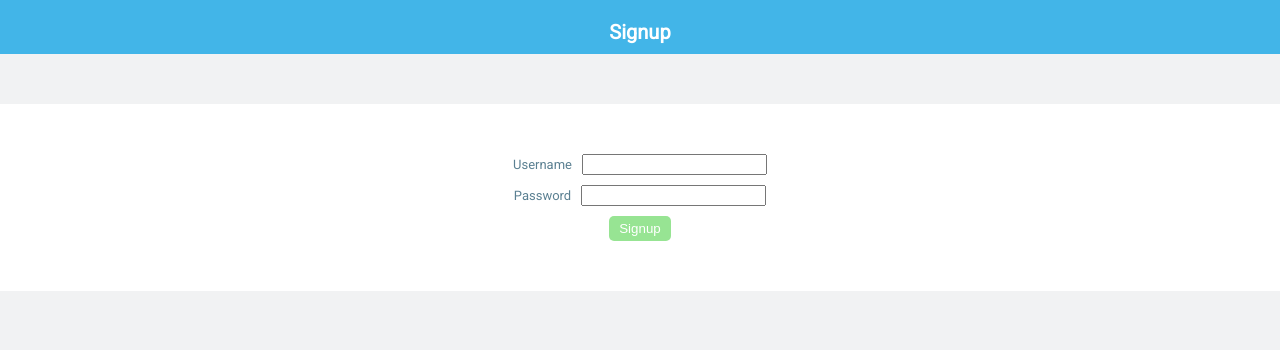
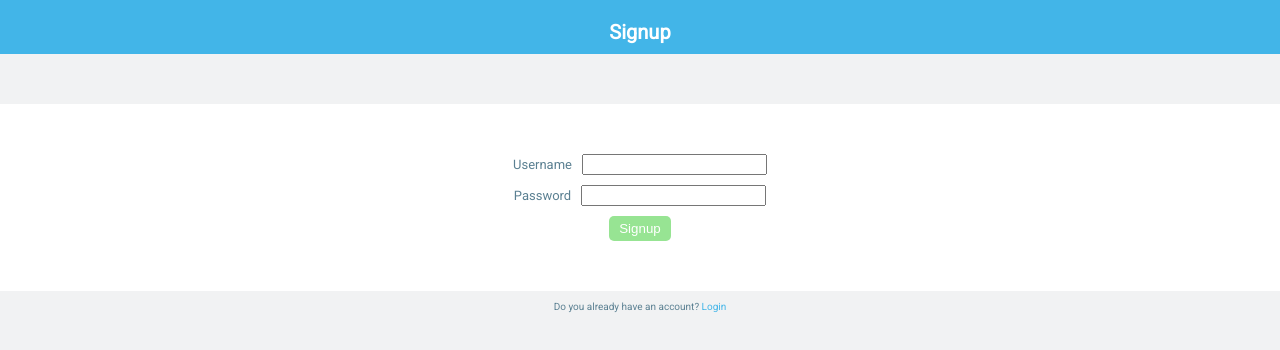
Before and after one commit to meronogbai/track-books, a React (Create React App) app: page /signup in a window 1280 px wide. Shown: the top 350 px of the page. Built offline with nearby package versions, Linux system fonts and the light colour scheme.

Commit message:
Add login link in signup form

```diff
--- a/src/containers/Signup.js
+++ b/src/containers/Signup.js
@@ -1,5 +1,6 @@
 import { useEffect } from 'react';
 import { useDispatch } from 'react-redux';
+import { Link } from 'react-router-dom';
 import Form from '../components/Form';
 import { changeTitle } from '../redux/title';
 import { authUser } from '../redux/user';
@@ -10,7 +11,16 @@ const Signup = () => {
   useEffect(() => {
     dispatch(changeTitle(type));
   }, []);
-  return (<Form type="Signup" action={authUser} endpoint="users" />);
+  return (
+    <>
+      <Form type="Signup" action={authUser} endpoint="users" />
+      <p className="text-center">
+        Do you already have an account?
+        {' '}
+        <Link to="/login">Login</Link>
+      </p>
+    </>
+  );
 };
 
 export default Signup;
--- a/src/index.css
+++ b/src/index.css
@@ -27,6 +27,11 @@ h6 {
 body {
   background-color: var(--main-bg-color);
   color: var(--main-text-color);
+}
+
+a {
+  text-decoration: none;
+  color: var(--primary-color);
 }
 
 .Header {
@@ -66,3 +71,9 @@ body {
   align-items: center;
   padding: 15rem 0;
 }
+
+/* utils */
+
+.text-center {
+  text-align: center;
+}
```
